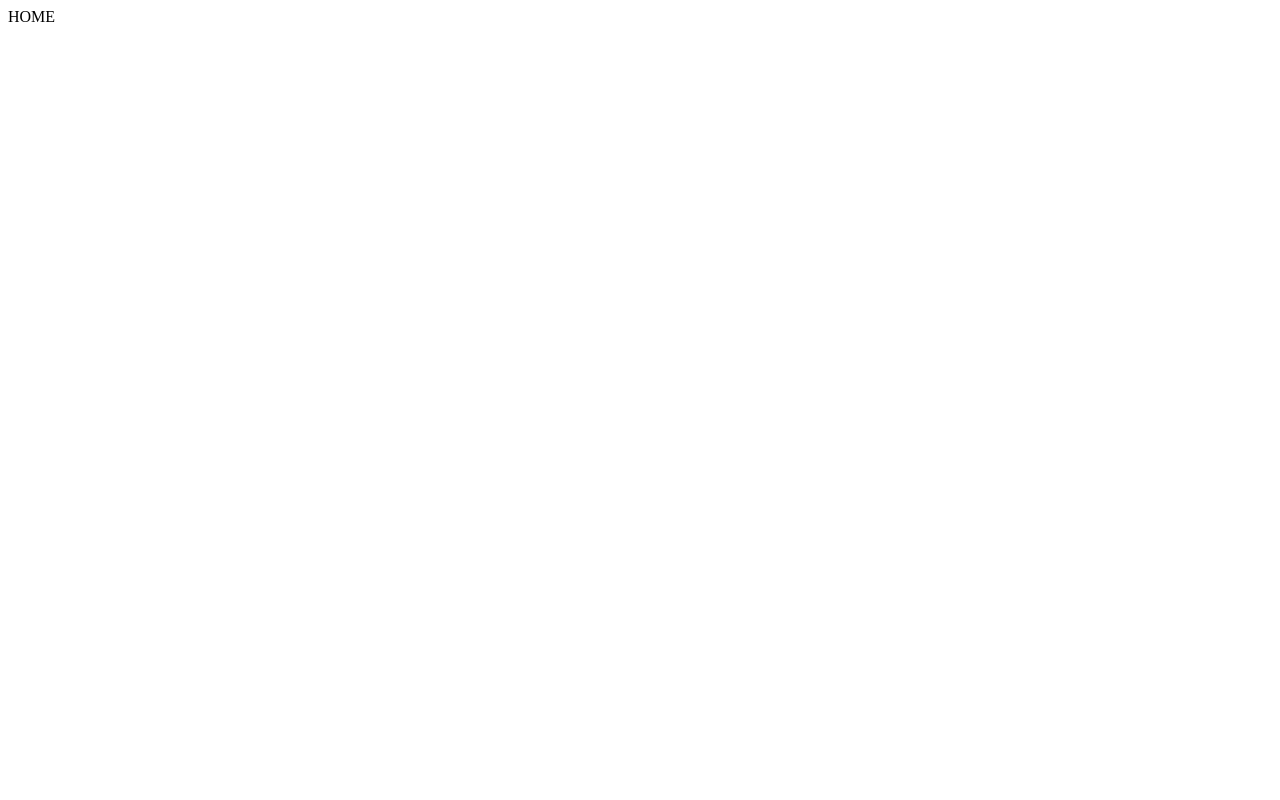
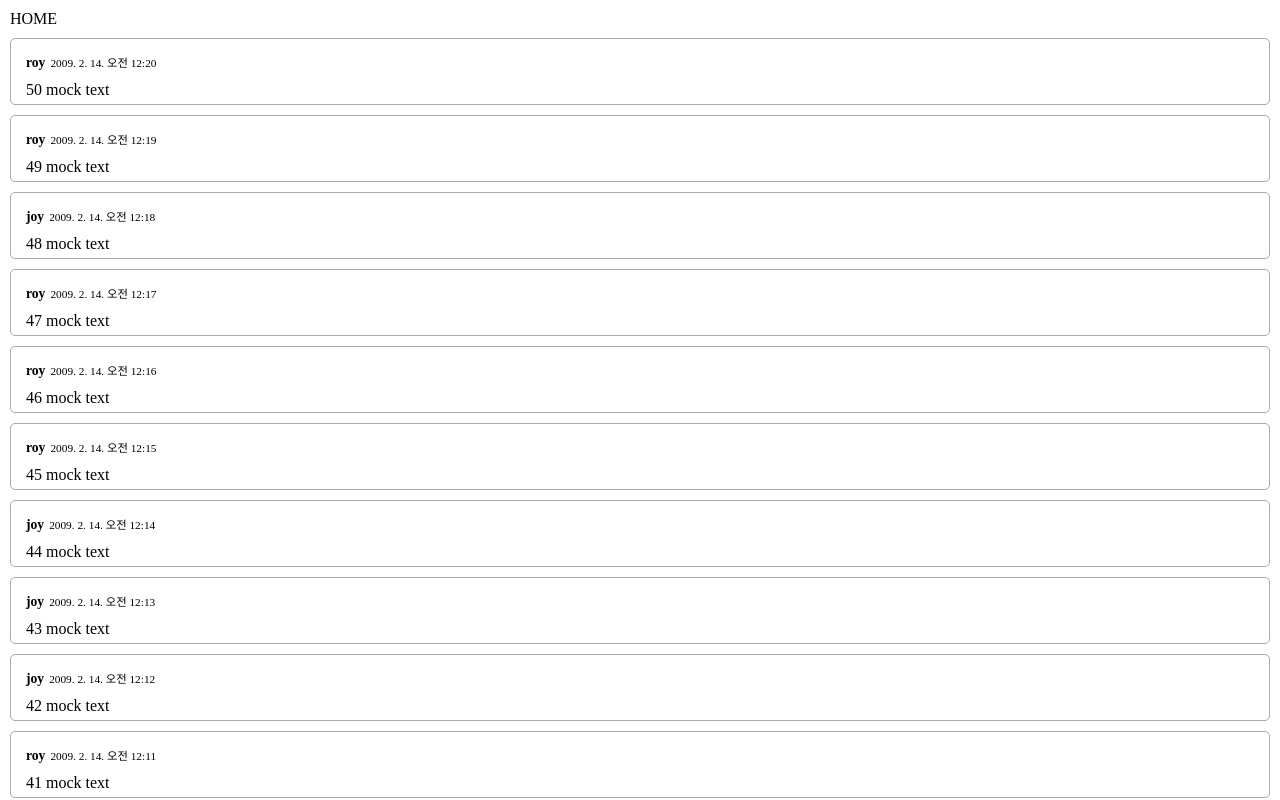
Before and after one commit to limunosekai/react-gql-example, a Next.js app in the folder client/: page / in a window 1280 px wide. Shown: the top 800 px of the page. Built offline with nearby package versions, Linux system fonts and the light colour scheme.

Commit message:
feat: Layout setting

```diff
--- /dev/null
+++ b/client/components/MsgItem/index.js
@@ -0,0 +1,22 @@
+const MsgItem = ({ userId, text, timestamp }) => {
+  return (
+    <li className="messages__item">
+      <h3>
+        {userId}
+        <sub>
+          {new Date(timestamp).toLocaleString("ko-KR", {
+            year: "numeric",
+            month: "numeric",
+            day: "numeric",
+            hour: "2-digit",
+            minute: "2-digit",
+            hour12: true,
+          })}
+        </sub>
+      </h3>
+      {text}
+    </li>
+  );
+};
+
+export default MsgItem;
--- /dev/null
+++ b/client/components/MsgList.js/index.js
@@ -0,0 +1,35 @@
+import { useState, useEffect } from "react";
+import MsgItem from "../MsgItem";
+
+const MsgList = () => {
+  const userIds = ["roy", "joy"];
+  const getRandomUserId = () => userIds[Math.round(Math.random())];
+  const [mockMsgs, setMockMsgs] = useState([]);
+
+  useEffect(() => {
+    const temp = Array(50)
+      .fill(0)
+      .map((_, i) => ({
+        id: i + 1,
+        userId: getRandomUserId(),
+        timestamp: 1234567890123 + i * 1000 * 60,
+        text: `${i + 1} mock text`,
+      }))
+      .reverse();
+    setMockMsgs(temp);
+  }, []);
+
+  if (mockMsgs.length === 0) {
+    return null;
+  }
+
+  return (
+    <ul className="messages">
+      {mockMsgs?.map((item) => (
+        <MsgItem key={item.id} {...item} />
+      ))}
+    </ul>
+  );
+};
+
+export default MsgList;
--- /dev/null
+++ b/client/pages/_app.js
@@ -0,0 +1,10 @@
+import "./index.scss";
+
+const App = ({ Component, pageProps }) => <Component {...pageProps} />;
+
+App.getInitialProps = async ({ ctx, Component }) => {
+  const pageProps = await Component.getInitialProps?.(ctx);
+  return { pageProps };
+};
+
+export default App;
--- a/client/pages/index.js
+++ b/client/pages/index.js
@@ -1,7 +1,10 @@
+import MsgList from "../components/MsgList.js";
+
 const Home = () => {
   return (
     <>
       <div>HOME</div>
+      <MsgList />
     </>
   );
 };
--- /dev/null
+++ b/client/pages/index.scss
@@ -0,0 +1,79 @@
+body {
+  margin: 0;
+}
+
+#__next {
+  margin: 10px;
+}
+
+h1 {
+  text-align: center;
+  margin: 20px 0;
+}
+
+.messages {
+  list-style: none;
+  padding: 0;
+  margin: 0;
+
+  &__input {
+    display: flex;
+    width: 80%;
+    max-width: 700px;
+    min-width: 400px;
+    margin: 0 auto 10px;
+
+    > * {
+      box-sizing: border-box;
+    }
+
+    textarea {
+      padding: 10px;
+      flex-grow: 1;
+    }
+
+    button {
+      margin-left: 5px;
+      width: 60px;
+    }
+  }
+
+  &__item {
+    position: relative;
+    margin: 10px 0;
+    padding: 15px 15px 5px;
+    border-radius: 5px;
+    border: solid 1px #aaa;
+
+    h3 {
+      font-size: 0.85em;
+      margin: 0 0 10px;
+    }
+
+    sub {
+      font-weight: normal;
+      margin-left: 5px;
+      vertical-align: baseline;
+    }
+
+    p {
+      margin: 10px 0;
+    }
+
+    &:hover .messages__buttons {
+      display: block;
+    }
+
+    .messages__input {
+      width: 100%;
+    }
+  }
+
+  &__buttons {
+    display: none;
+    position: absolute;
+    text-align: right;
+    right: 10px;
+    bottom: 10px;
+  }
+}
```
